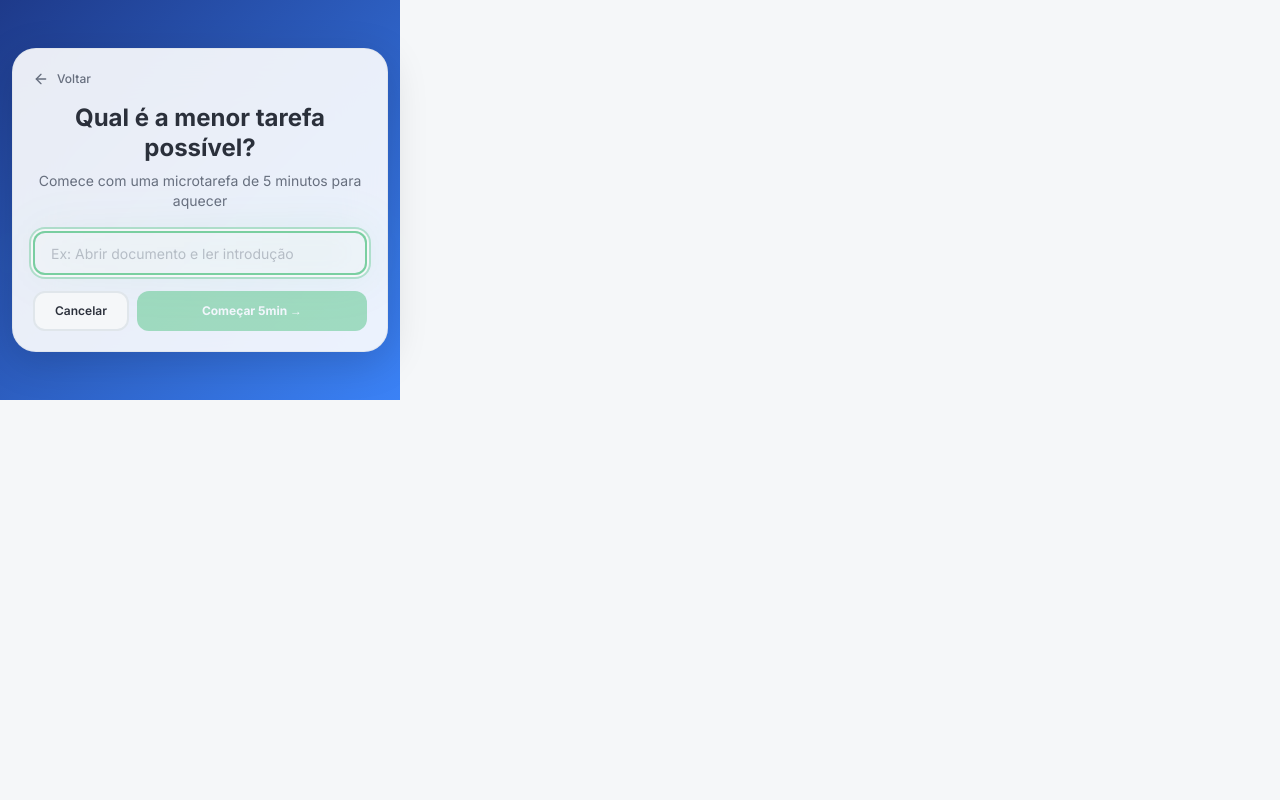
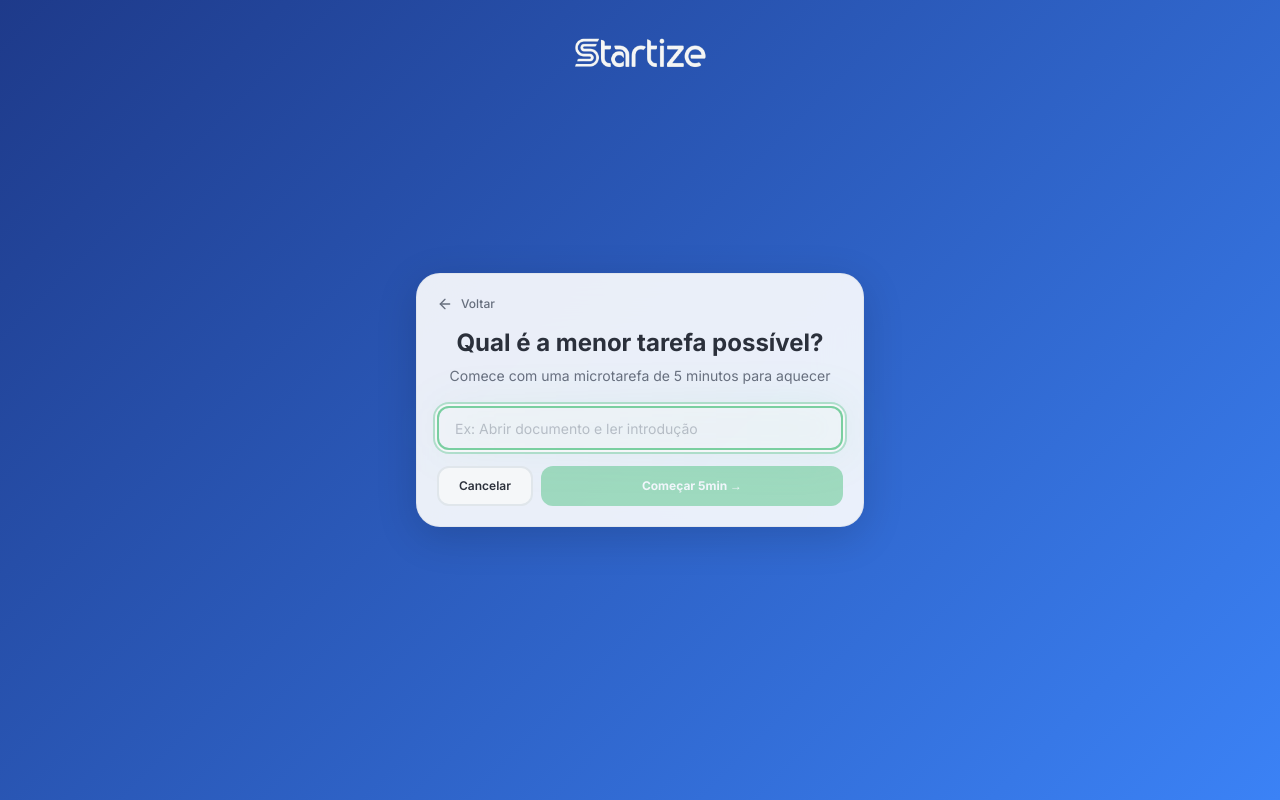
Before and after one commit to vitormarques7/startize-forked, a React (Vite) app: page /#/task in a window 1280 px wide. Built offline with nearby package versions, Linux system fonts and the light colour scheme; sample sign-in values are in the browser's storage; the HTML template or start-up script is replaced by a standard one.

Commit message:
fix(task): padroniza layout para centralização fixa

```diff
--- a/src/pages/Task.tsx
+++ b/src/pages/Task.tsx
@@ -3,7 +3,11 @@ import { useNavigate, useLocation } from "react-router-dom";
 import { Button } from "@/components/ui/button";
 import { Input } from "@/components/ui/input";
 import { ArrowLeft } from "lucide-react";
-import { useCurrentTask, useSettings, useTheme } from "@/hooks/use-local-storage";
+import {
+  useCurrentTask,
+  useSettings,
+  useTheme,
+} from "@/hooks/use-local-storage";
 
 const Task = () => {
   const navigate = useNavigate();
@@ -29,21 +33,21 @@ const Task = () => {
 
   const handleStart = () => {
     if (task.trim()) {
-      let initialPhase: 'preFocus' | 'focus';
+      let initialPhase: "preFocus" | "focus";
       let durationSec: number;
 
       // Determinar fase e duração baseado no contexto
       if (afterMiniBreak || afterBreak || continueFocus) {
         // Se vem de mini pausa, pausa curta/longa ou continua foco, sempre iniciar foco normal
-        initialPhase = 'focus';
+        initialPhase = "focus";
         durationSec = settings.workTime * 60;
       } else {
         // Início da aplicação
         if (settings.preFocusEnabled) {
-          initialPhase = 'preFocus';
+          initialPhase = "preFocus";
           durationSec = 5 * 60; // 5 minutos de pré-foco
         } else {
-          initialPhase = 'focus';
+          initialPhase = "focus";
           durationSec = settings.workTime * 60;
         }
       }
@@ -65,14 +69,29 @@ const Task = () => {
   };
 
   const handleKeyDown = (e: React.KeyboardEvent<HTMLInputElement>) => {
-    if (e.key === 'Enter' && task.trim()) {
+    if (e.key === "Enter" && task.trim()) {
       handleStart();
     }
   };
 
   return (
-    <div className="min-h-[400px] flex items-center justify-center p-3" style={{ background: "var(--gradient-soft)" }}>
-      <div className="w-full">
+    <div
+      className="fixed inset-0 w-screen h-screen flex items-center justify-center p-3"
+      style={{
+        background: "var(--gradient-soft)",
+        backgroundSize: "cover",
+        backgroundRepeat: "no-repeat",
+        backgroundPosition: "center",
+      }}
+    >
+      {/* LOGO */}
+      <img
+        src="/startizeNameLogo.png"
+        alt="Startize Logo"
+        className="absolute top-8 left-1/2 transform -translate-x-1/2 w-40 h-auto"
+      />
+
+      <div className="w-full max-w-md mx-auto">
         <div className="bg-card/90 backdrop-blur-xl rounded-3xl p-5 shadow-[0_10px_40px_rgb(0,0,0,0.15)] border border-border/60">
           <button
             onClick={() => navigate("/")}
@@ -86,23 +105,22 @@ const Task = () => {
           <div className="text-center mb-5">
             <h1 className="text-2xl font-black text-foreground mb-2 leading-tight">
               {afterMiniBreak
-                ? 'Qual a tarefa para o Pomodoro principal?'
+                ? "Qual a tarefa para o Pomodoro principal?"
                 : afterBreak || continueFocus
-                  ? 'Qual a tarefa para o próximo Pomodoro?'
-                  : settings.preFocusEnabled
-                    ? 'Qual é a menor tarefa possível?'
-                    : 'Em que você vai trabalhar?'}
+                ? "Qual a tarefa para o próximo Pomodoro?"
+                : settings.preFocusEnabled
+                ? "Qual é a menor tarefa possível?"
+                : "Em que você vai trabalhar?"}
             </h1>
 
             <p className="text-muted-foreground text-sm">
               {afterMiniBreak
                 ? `Defina sua tarefa para a sessão de ${settings.workTime} minutos`
                 : afterBreak || continueFocus
-                  ? `Defina sua tarefa para a sessão de ${settings.workTime} minutos`
-                  : settings.preFocusEnabled
-                    ? `Comece com uma microtarefa de 5 minutos para aquecer`
-                    : `Defina o que você vai fazer durante ${settings.workTime} minutos`
-              }
+                ? `Defina sua tarefa para a sessão de ${settings.workTime} minutos`
+                : settings.preFocusEnabled
+                ? `Comece com uma microtarefa de 5 minutos para aquecer`
+                : `Defina o que você vai fazer durante ${settings.workTime} minutos`}
             </p>
           </div>
 
@@ -115,7 +133,11 @@ const Task = () => {
                   setHasUserEdited(true);
                 }}
                 onKeyDown={handleKeyDown}
-                placeholder={settings.preFocusEnabled ? "Ex: Abrir documento e ler introdução" : "Ex: Escrever relatório mensal"}
+                placeholder={
+                  settings.preFocusEnabled
+                    ? "Ex: Abrir documento e ler introdução"
+                    : "Ex: Escrever relatório mensal"
+                }
                 className="text-sm h-11 bg-background/50 border-2 border-border/40 focus-visible:ring-2 focus-visible:ring-primary/30 focus-visible:border-primary/60 rounded-xl px-4 placeholder:text-muted-foreground/40 transition-all"
                 autoFocus
               />
@@ -136,7 +158,13 @@ const Task = () => {
                 disabled={!task.trim()}
                 className="flex-1 h-10 text-xs font-bold bg-gradient-to-r from-primary to-primary/90 hover:from-primary/90 hover:to-primary/80 disabled:opacity-40 disabled:cursor-not-allowed transition-all rounded-xl shadow-[0_4px_16px_-2px_rgba(var(--primary),0.3)] hover:shadow-[0_6px_20px_-2px_rgba(var(--primary),0.4)]"
               >
-                Começar {afterMiniBreak || afterBreak || continueFocus ? settings.workTime : (settings.preFocusEnabled ? '5' : settings.workTime)}min →
+                Começar{" "}
+                {afterMiniBreak || afterBreak || continueFocus
+                  ? settings.workTime
+                  : settings.preFocusEnabled
+                  ? "5"
+                  : settings.workTime}
+                min →
               </Button>
             </div>
           </div>
```
